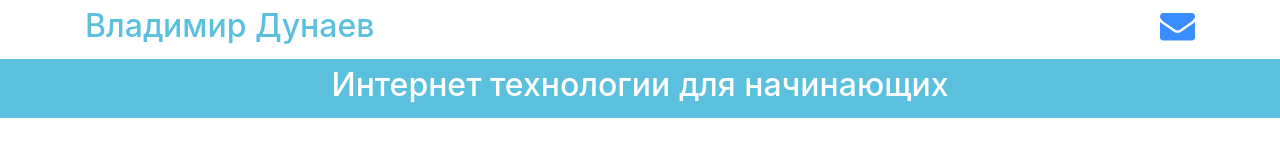
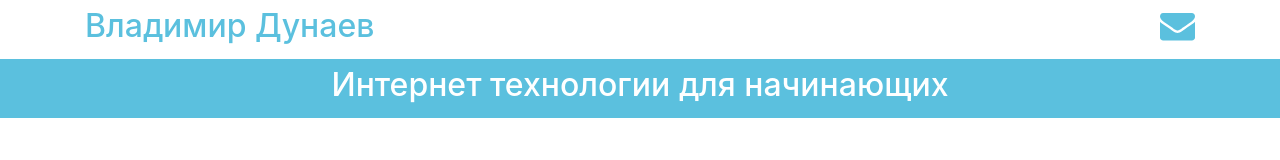
Before and after one commit to vladimirdunaev/vladimirdunaev.github.io, a plain HTML site: page index.html in a window 1280 px wide. Shown: the top 160 px of the page. Drawn offline with nearby package versions, Linux system fonts and the light colour scheme.

Commit message:
01.03.18.0020

```diff
--- a/index.html
+++ b/index.html
@@ -29,7 +29,7 @@
       .svg {
 	  	height: 35px;
 		width: 35px;
-        fill: #3a8dff;
+        fill: #5bc0de;
 
       }
 	  .svg7 {
```
